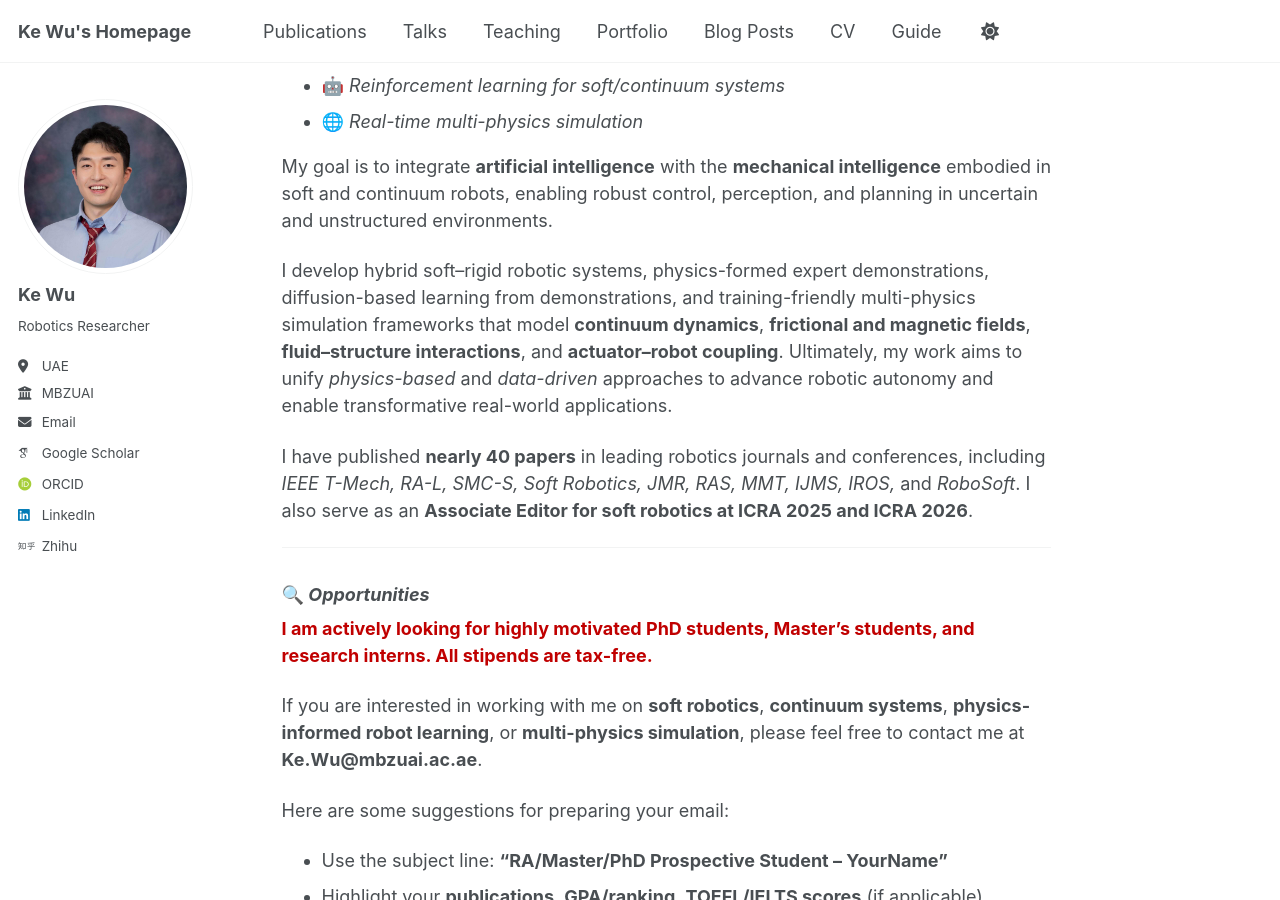
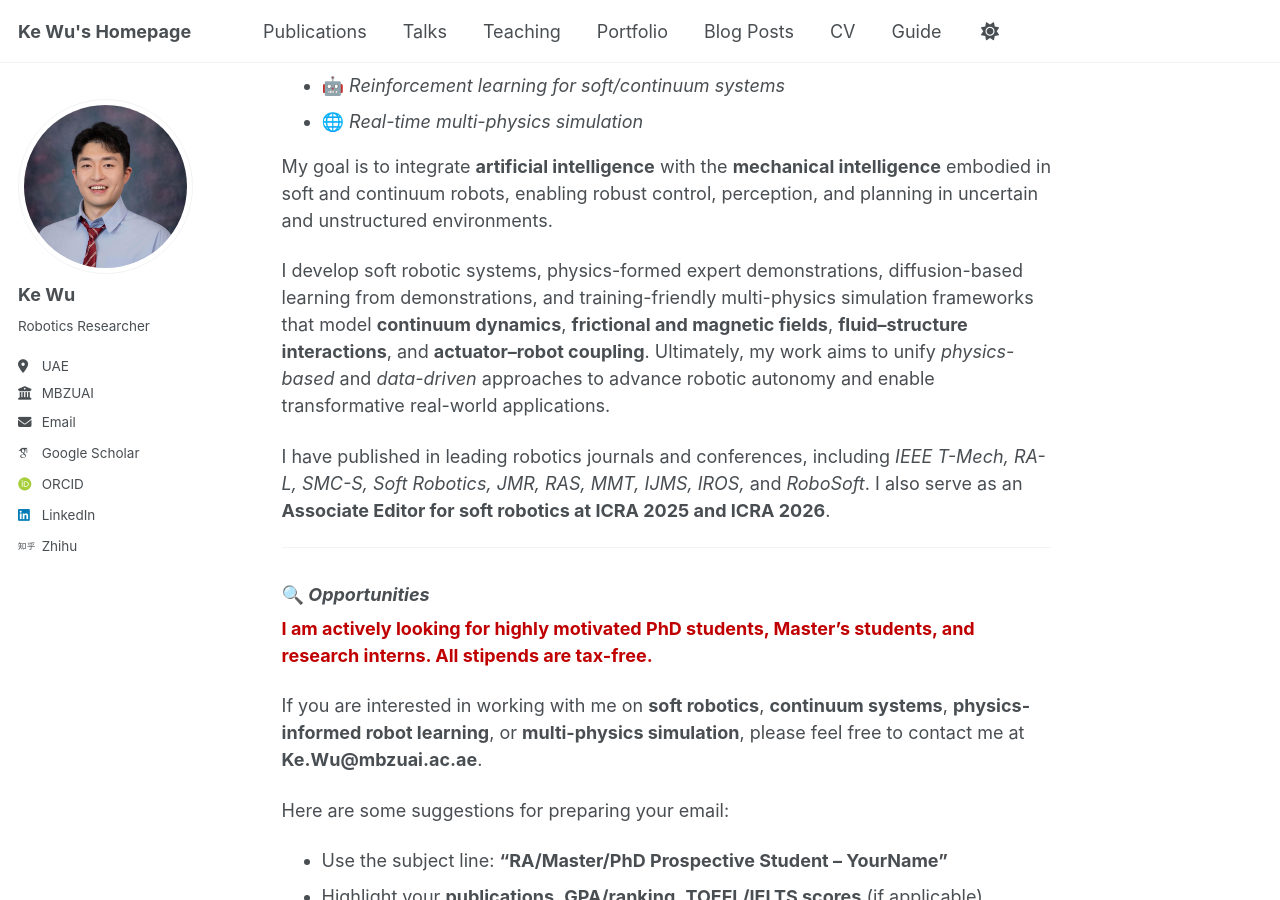
Before and after one commit to SobotHub/SobotHub.github.io, a Jekyll site: the page built from _pages/about.md, in a window 1280 px wide and 900 px high, scrolled down 422 px. Built offline with Jekyll 4.4.1, drawn with Linux system fonts in a browser that asks for light colours; some web fonts are replaced; a script bundle is joined from its source files by our own code; library files that are not in the unit come from our copies.

Commit message:
Update homepage About section

```diff
--- a/_pages/about.md
+++ b/_pages/about.md
@@ -16,9 +16,9 @@ My research centers on **bio-inspired and soft robotic systems**, which are inhe
 
 My goal is to integrate **artificial intelligence** with the **mechanical intelligence** embodied in soft and continuum robots, enabling robust control, perception, and planning in uncertain and unstructured environments.
 
-I develop hybrid soft–rigid robotic systems, physics-formed expert demonstrations, diffusion-based learning from demonstrations, and training-friendly multi-physics simulation frameworks that model **continuum dynamics**, **frictional and magnetic fields**, **fluid–structure interactions**, and **actuator–robot coupling**. Ultimately, my work aims to unify *physics-based* and *data-driven* approaches to advance robotic autonomy and enable transformative real-world applications.
+I develop soft robotic systems, physics-formed expert demonstrations, diffusion-based learning from demonstrations, and training-friendly multi-physics simulation frameworks that model **continuum dynamics**, **frictional and magnetic fields**, **fluid–structure interactions**, and **actuator–robot coupling**. Ultimately, my work aims to unify *physics-based* and *data-driven* approaches to advance robotic autonomy and enable transformative real-world applications.
 
-I have published **nearly 40 papers** in leading robotics journals and conferences, including *IEEE T-Mech, RA-L, SMC-S, Soft Robotics, JMR, RAS, MMT, IJMS, IROS,* and *RoboSoft*. I also serve as an **Associate Editor for soft robotics at ICRA 2025 and ICRA 2026**.
+I have published in leading robotics journals and conferences, including *IEEE T-Mech, RA-L, SMC-S, Soft Robotics, JMR, RAS, MMT, IJMS, IROS,* and *RoboSoft*. I also serve as an **Associate Editor for soft robotics at ICRA 2025 and ICRA 2026**.
 
 ---
 
```
